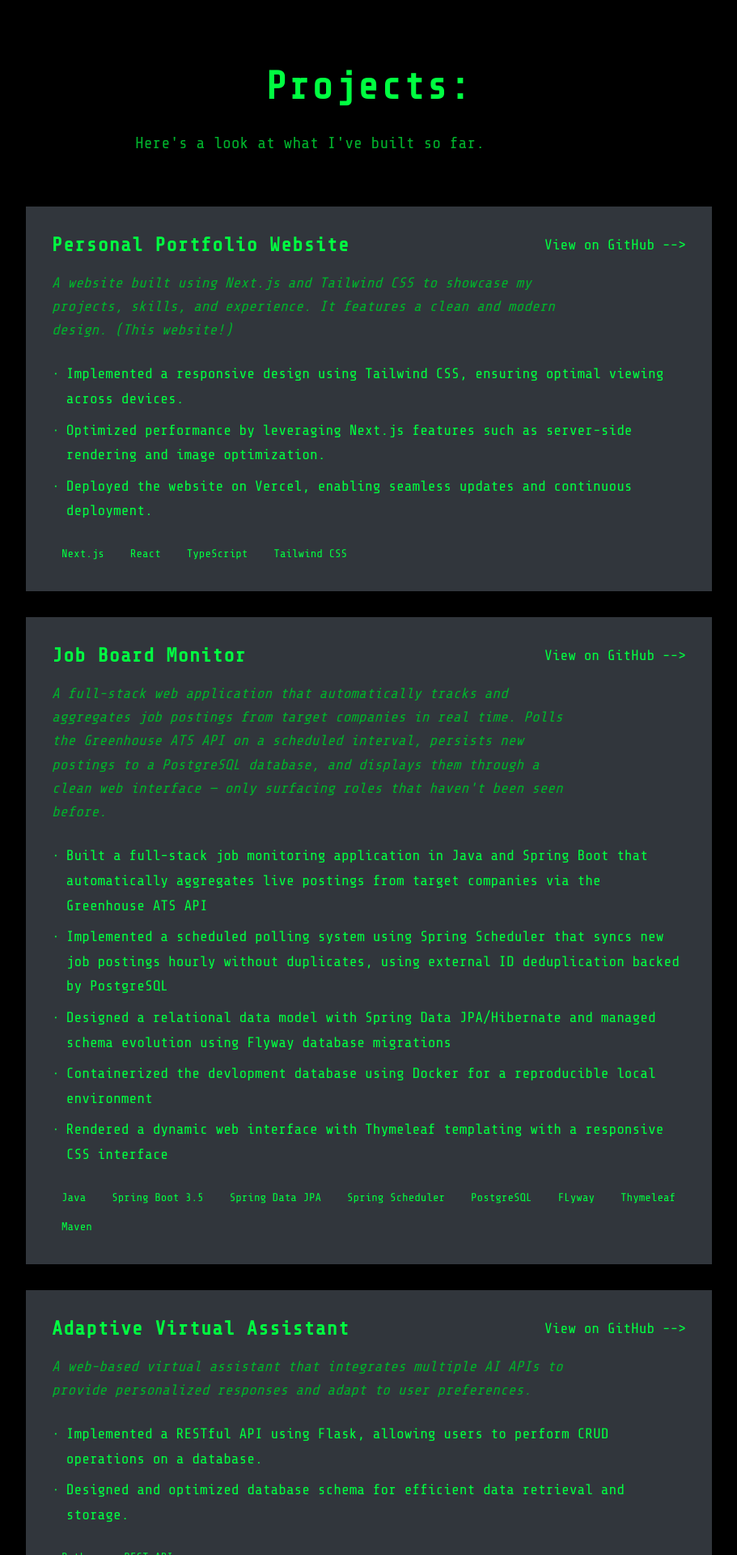
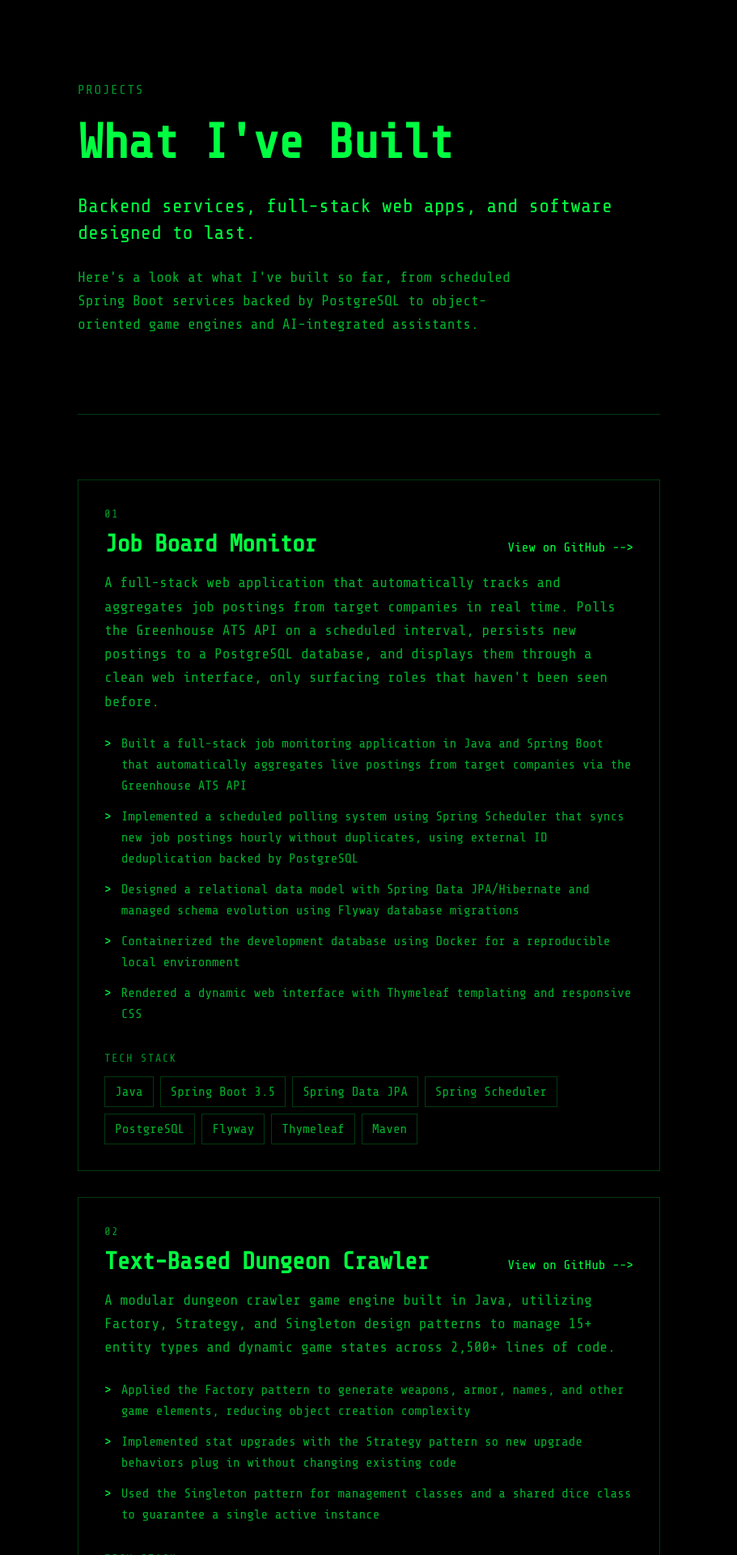
Before and after one commit to mahicks5/my-portfolio, a Next.js app: page /projects in a window 1280 px wide. Shown: the part 60-1980 px from the top of the page at 81% size, without its empty margins (184-1095 px from the left). Built offline with nearby package versions, Linux system fonts and the light colour scheme.

Commit message:
Redesigned Projects page and refresh content

```diff
--- a/src/app/projects/page.tsx
+++ b/src/app/projects/page.tsx
@@ -1,28 +1,26 @@
-import Image from "next/image";
-
 const projects = [
     {
-        title: "Personal Portfolio Website",
-        description: "A website built using Next.js and Tailwind CSS to showcase my projects, skills, and experience. It features a clean and modern design. (This website!)",
-        techStack: ["Next.js", "React", "TypeScript", "Tailwind CSS"],
-        github: "https://github.com/mahicks5/my-portfolio",
-        highlights: [
-            "Implemented a responsive design using Tailwind CSS, ensuring optimal viewing across devices.",
-            "Optimized performance by leveraging Next.js features such as server-side rendering and image optimization.",
-            "Deployed the website on Vercel, enabling seamless updates and continuous deployment.",
-        ],
-    },
-    {
         title: "Job Board Monitor",
-        description: "A full-stack web application that automatically tracks and aggregates job postings from target companies in real time. Polls the Greenhouse ATS API on a scheduled interval, persists new postings to a PostgreSQL database, and displays them through a clean web interface — only surfacing roles that haven't been seen before.",
-        techStack: ["Java", "Spring Boot 3.5", "Spring Data JPA", "Spring Scheduler", "PostgreSQL", "FLyway", "Thymeleaf", "Maven"],
+        description: "A full-stack web application that automatically tracks and aggregates job postings from target companies in real time. Polls the Greenhouse ATS API on a scheduled interval, persists new postings to a PostgreSQL database, and displays them through a clean web interface, only surfacing roles that haven't been seen before.",
+        techStack: ["Java", "Spring Boot 3.5", "Spring Data JPA", "Spring Scheduler", "PostgreSQL", "Flyway", "Thymeleaf", "Maven"],
         github: "https://github.com/mahicks5/job-monitor",
         highlights: [
             "Built a full-stack job monitoring application in Java and Spring Boot that automatically aggregates live postings from target companies via the Greenhouse ATS API",
             "Implemented a scheduled polling system using Spring Scheduler that syncs new job postings hourly without duplicates, using external ID deduplication backed by PostgreSQL",
             "Designed a relational data model with Spring Data JPA/Hibernate and managed schema evolution using Flyway database migrations",
-            "Containerized the devlopment database using Docker for a reproducible local environment",
-            "Rendered a dynamic web interface with Thymeleaf templating with a responsive CSS interface",
+            "Containerized the development database using Docker for a reproducible local environment",
+            "Rendered a dynamic web interface with Thymeleaf templating and responsive CSS",
+        ],
+    },
+    {
+        title: "Text-Based Dungeon Crawler",
+        description: "A modular dungeon crawler game engine built in Java, utilizing Factory, Strategy, and Singleton design patterns to manage 15+ entity types and dynamic game states across 2,500+ lines of code.",
+        techStack: ["Java", "OOP", "Design Patterns", "JUnit"],
+        github: "https://github.com/mahicks5/console-dungeon-game",
+        highlights: [
+            "Applied the Factory pattern to generate weapons, armor, names, and other game elements, reducing object creation complexity",
+            "Implemented stat upgrades with the Strategy pattern so new upgrade behaviors plug in without changing existing code",
+            "Used the Singleton pattern for management classes and a shared dice class to guarantee a single active instance",
         ],
     },
     {
@@ -31,108 +29,141 @@ const projects = [
         techStack: ["Python", "REST APIs"],
         github: "https://github.com/mahicks5/group21_adaptivevirtualassistant",
         highlights: [
-            "Implemented a RESTful API using Flask, allowing users to perform CRUD operations on a database.",
-            "Designed and optimized database schema for efficient data retrieval and storage.",
+            "Implemented a RESTful API using Flask, allowing users to perform CRUD operations on a database",
+            "Designed and optimized database schema for efficient data retrieval and storage",
         ],
     },
     {
-        title: "Text-Based Dungeon Crawler",
-        description: "A modular dungeon crawler game engine built in Java, utilizing Factory, Strategy, and Singleton design patterns to manage 15+ entity types and dynamic game states across 2,500+ lines of code.",
-        techStack: ["Java", "OOP", "Design Patterns", "JUnit"],
-        github: "https://github.com/mahicks5/console-dungeon-game",
+        title: "Personal Portfolio Website",
+        description: "A website built using Next.js and Tailwind CSS to showcase my projects, skills, and experience, with a terminal-inspired design. (This website!)",
+        techStack: ["Next.js", "React", "TypeScript", "Tailwind CSS"],
+        github: "https://github.com/mahicks5/my-portfolio",
         highlights: [
-            "Implemented a RESTful API using Flask, allowing users to perform CRUD operations on a database.",
-            "Designed and optimized database schema for efficient data retrieval and storage.",
+            "Implemented a responsive design using Tailwind CSS, ensuring optimal viewing across devices",
+            "Optimized performance by leveraging Next.js features such as server-side rendering and image optimization",
+            "Deployed the website on Vercel, enabling seamless updates and continuous deployment",
         ],
     },
 ]
 
 export default function Projects() {
     return (
-        <main className="min-h-screen bg-black text-[#00ff41]">
-            <div className="max-w-4xl mx-auto px-6 py-20">
-                {/* Header */}
-                <div className="text-center mb-16">
-                    <h1 className="text-5xl font-bold text-center mb-8">Projects:</h1>
-                    <p className="text-xl">
-                        Here's a look at what I've built so far.
+        <main className="min-h-screen bg-black text-[#00ff41] font-mono">
+
+            {/* Intro Section */}
+            <section className="max-w-3xl mx-auto px-6 py-24">
+                <p className="text-base text-[#00992a] tracking-widest uppercase mb-4">
+                    Projects
                 </p>
+                <h1 className="text-5xl sm:text-6xl font-bold tracking-tight leading-tight mb-6">
+                    What I&apos;ve Built
+                </h1>
+                <p className="text-[#00ff41] text-2xl leading-snug max-w-2xl mb-6">
+                    Backend services, full-stack web apps, and software designed to last.
+                </p>
+                <p className="text-[#00b32c] text-lg leading-relaxed max-w-xl">
+                    Here&apos;s a look at what I&apos;ve built so far, from scheduled Spring Boot
+                    services backed by PostgreSQL to object-oriented game engines and AI-integrated
+                    assistants.
+                </p>
+            </section>
+
+            {/* Divider */}
+            <div className="max-w-3xl mx-auto px-6">
+                <div className="border-t border-[#003b0f]" />
             </div>
 
             {/* Project List */}
+            <section className="max-w-3xl mx-auto px-6 py-20">
                 <div className="flex flex-col gap-8">
-                    {projects.map((project) => (
-                        <div
+                    {projects.map((project, index) => (
+                        <article
                             key={project.title}
-                            className="bg-[#31363c] transition p-8"
+                            className="border border-[#003b0f] hover:border-[#00ff41] transition-colors duration-200 p-6 sm:p-8"
                         >
-                            {/* Project Title and Description */}
-                            <div className="flex justify-between items-start mb-4">
-                                <h2 className="text-2xl font-bold">
+                            {/* Number, Title, and GitHub Link */}
+                            <p className="text-sm text-[#00992a] tracking-widest uppercase mb-2">
+                                {String(index + 1).padStart(2, '0')}
+                            </p>
+                            <div className="flex flex-col sm:flex-row sm:justify-between sm:items-baseline gap-2 mb-4">
+                                <h2 className="text-3xl font-bold tracking-tight">
                                     {project.title}
                                 </h2>
-
                                 <a
                                     href={project.github}
                                     target="_blank"
                                     rel="noopener noreferrer"
-                                    className="inline-flex items-center hover:underline">
+                                    className="shrink-0 text-base hover:underline"
+                                >
                                     View on GitHub --&gt;
                                 </a>
-
                             </div>
 
                             {/* Description */}
-                            <p className="leading-relaxed mb-6 italic">
+                            <p className="text-[#00b32c] text-lg leading-relaxed mb-6">
                                 {project.description}
                             </p>
 
                             {/* Highlights */}
-                            <ul className="mb-6 space-y-2">
-                                {project.highlights.map((highlight, index) => (
-                                    <li
-                                        key={index}
-                                        className="flex items-start gap-2"
-                                    >
-                                        {/* Custom bullet point */}
-                                        <span>
-                                            ·
-                                        </span>
+                            <ul className="space-y-3 mb-8">
+                                {project.highlights.map((highlight) => (
+                                    <li key={highlight} className="flex gap-3 text-base text-[#00b32c] leading-relaxed">
+                                        <span className="text-[#00ff41] shrink-0">&gt;</span>
                                         {highlight}
                                     </li>
                                 ))}
                             </ul>
 
                             {/* Tech Stack */}
+                            <p className="text-sm text-[#00992a] tracking-widest uppercase mb-3">
+                                Tech Stack
+                            </p>
                             <div className="flex flex-wrap gap-2">
                                 {project.techStack.map((tech) => (
                                     <span
                                         key={tech}
-                                        className="text-sm px-3 py-1 rounded transition-transform hover:scale-120"
+                                        className="px-3 py-1.5 text-base border border-[#003b0f] text-[#00b32c] hover:border-[#00ff41] hover:text-[#00ff41] transition-colors duration-150"
                                     >
                                         {tech}
                                     </span>
                                 ))}
                             </div>
+                        </article>
+                    ))}
                 </div>
-                    ))}
+            </section>
 
-                    {/* GitHub Plug */}
-                    <div className="text-center mt-16">
-                        <p className="text-gray-600 mb-6">
-                            Interested in seeing more? Check out my GitHub for additional projects and contributions!
+            {/* Divider */}
+            <div className="max-w-3xl mx-auto px-6">
+                <div className="border-t border-[#003b0f]" />
+            </div>
+
+            {/* GitHub Section */}
+            <section className="max-w-3xl mx-auto px-6 py-20">
+                <h2 className="text-4xl font-bold tracking-tight mb-4">Want to See More?</h2>
+                <p className="text-[#00b32c] text-lg leading-relaxed max-w-xl mb-10">
+                    Check out my GitHub for additional projects and contributions, or reach out
+                    directly.
                 </p>
+                <div className="flex flex-wrap gap-4">
                     <a
                         href="https://github.com/mahicks5"
                         target="_blank"
                         rel="noopener noreferrer"
-                            className="justify-center col-span-2 text-white bg-[#0f1419] hover:bg-[#0f1419]/90 focus:ring-4 rounded-lg focus:outline-none box-border border border-transparent font-medium leading-5 rounded-base text-sm px-4 py-2.5 text-center inline-flex items-center dark:hover:bg-[#24292F]">
-                            <svg className="w-4 h-4 me-1.5" aria-hidden="true" xmlns="http://www.w3.org/2000/svg" width="24" height="24" fill="currentColor" viewBox="0 0 24 24"><path fillRule="evenodd" d="M12.006 2a9.847 9.847 0 0 0-6.484 2.44 10.32 10.32 0 0 0-3.393 6.17 10.48 10.48 0 0 0 1.317 6.955 10.045 10.045 0 0 0 5.4 4.418c.504.095.683-.223.683-.494 0-.245-.01-1.052-.014-1.908-2.78.62-3.366-1.21-3.366-1.21a2.711 2.711 0 0 0-1.11-1.5c-.907-.637.07-.621.07-.621.317.044.62.163.885.346.266.183.487.426.647.71.135.253.318.476.538.655a2.079 2.079 0 0 0 2.37.196c.045-.52.27-1.006.635-1.37-2.219-.259-4.554-1.138-4.554-5.07a4.022 4.022 0 0 1 1.031-2.75 3.77 3.77 0 0 1 .096-2.713s.839-.275 2.749 1.05a9.26 9.26 0 0 1 5.004 0c1.906-1.325 2.74-1.05 2.74-1.05.37.858.406 1.828.101 2.713a4.017 4.017 0 0 1 1.029 2.75c0 3.939-2.339 4.805-4.564 5.058a2.471 2.471 0 0 1 .679 1.897c0 1.372-.012 2.477-.012 2.814 0 .272.18.592.687.492a10.05 10.05 0 0 0 5.388-4.421 10.473 10.473 0 0 0 1.313-6.948 10.32 10.32 0 0 0-3.39-6.165A9.847 9.847 0 0 0 12.007 2Z" clipRule="evenodd" /></svg>
+                        className="inline-flex items-center gap-2 px-5 py-2.5 bg-[#00ff41] border border-[#00ff41] text-black text-base hover:bg-transparent hover:text-[#00ff41] transition-colors duration-200"
+                    >
+                        <svg className="w-4 h-4" aria-hidden="true" xmlns="http://www.w3.org/2000/svg" fill="currentColor" viewBox="0 0 24 24"><path fillRule="evenodd" d="M12.006 2a9.847 9.847 0 0 0-6.484 2.44 10.32 10.32 0 0 0-3.393 6.17 10.48 10.48 0 0 0 1.317 6.955 10.045 10.045 0 0 0 5.4 4.418c.504.095.683-.223.683-.494 0-.245-.01-1.052-.014-1.908-2.78.62-3.366-1.21-3.366-1.21a2.711 2.711 0 0 0-1.11-1.5c-.907-.637.07-.621.07-.621.317.044.62.163.885.346.266.183.487.426.647.71.135.253.318.476.538.655a2.079 2.079 0 0 0 2.37.196c.045-.52.27-1.006.635-1.37-2.219-.259-4.554-1.138-4.554-5.070a4.022 4.022 0 0 1 1.031-2.75 3.77 3.77 0 0 1 .096-2.713s.839-.275 2.749 1.05a9.26 9.26 0 0 1 5.004 0c1.906-1.325 2.74-1.05 2.74-1.05.37.858.406 1.828.101 2.713a4.017 4.017 0 0 1 1.029 2.75c0 3.939-2.339 4.805-4.564 5.058a2.471 2.471 0 0 1 .679 1.897c0 1.372-.012 2.477-.012 2.814 0 .272.18.592.687.492a10.05 10.05 0 0 0 5.388-4.421 10.473 10.473 0 0 0 1.313-6.948 10.32 10.32 0 0 0-3.39-6.165A9.847 9.847 0 0 0 12.007 2Z" clipRule="evenodd" /></svg>
                         mahicks5 on GitHub
                     </a>
+                    <a
+                        href="mailto:maxwellahicks@gmail.com"
+                        className="px-5 py-2.5 border border-[#00ff41] text-[#00ff41] text-base hover:bg-[#00ff41] hover:text-black transition-colors duration-200"
+                    >
+                        Email Me
+                    </a>
                 </div>
-                </div>
-            </div>
+            </section>
+
         </main>
     );
 }
```
Lines whose indentation alone changed are shown as unchanged.
